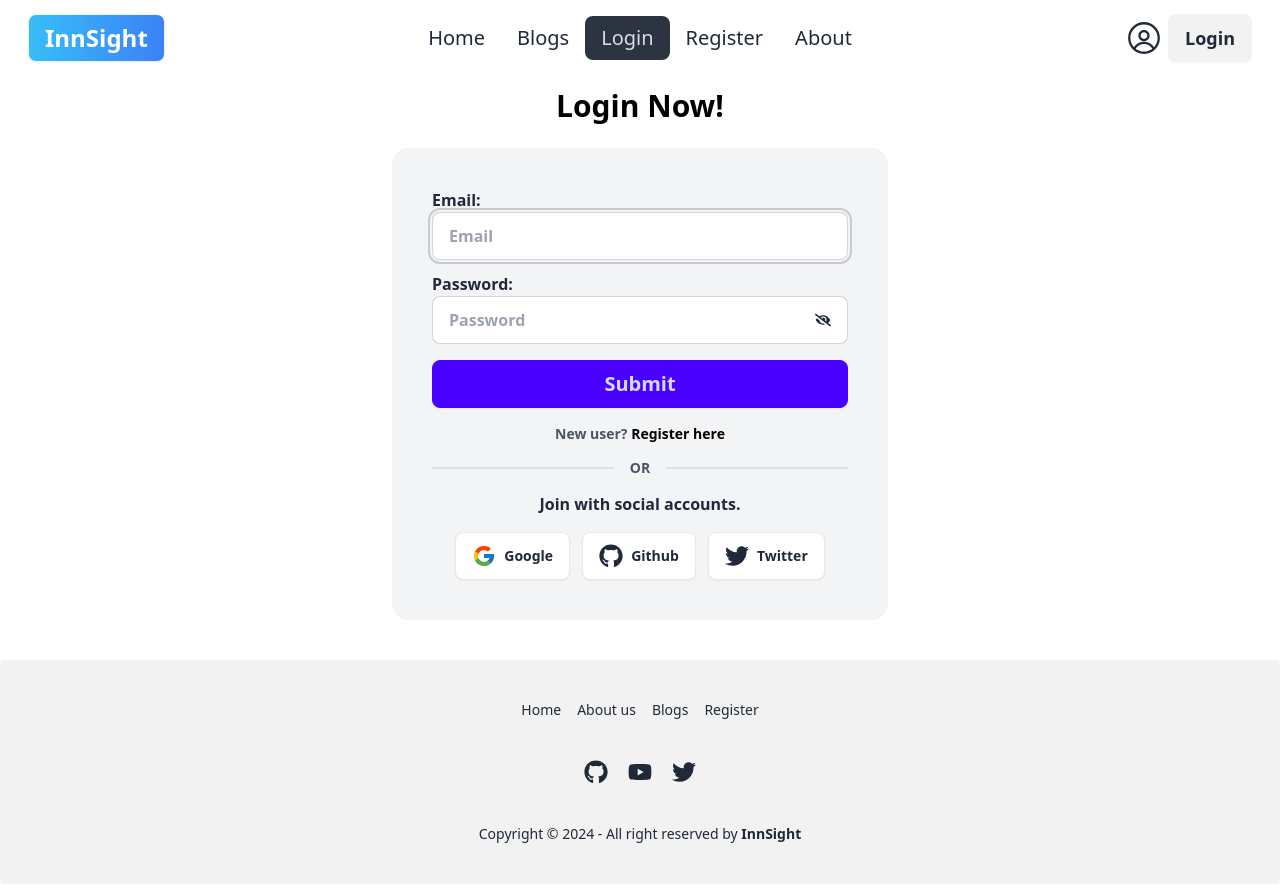
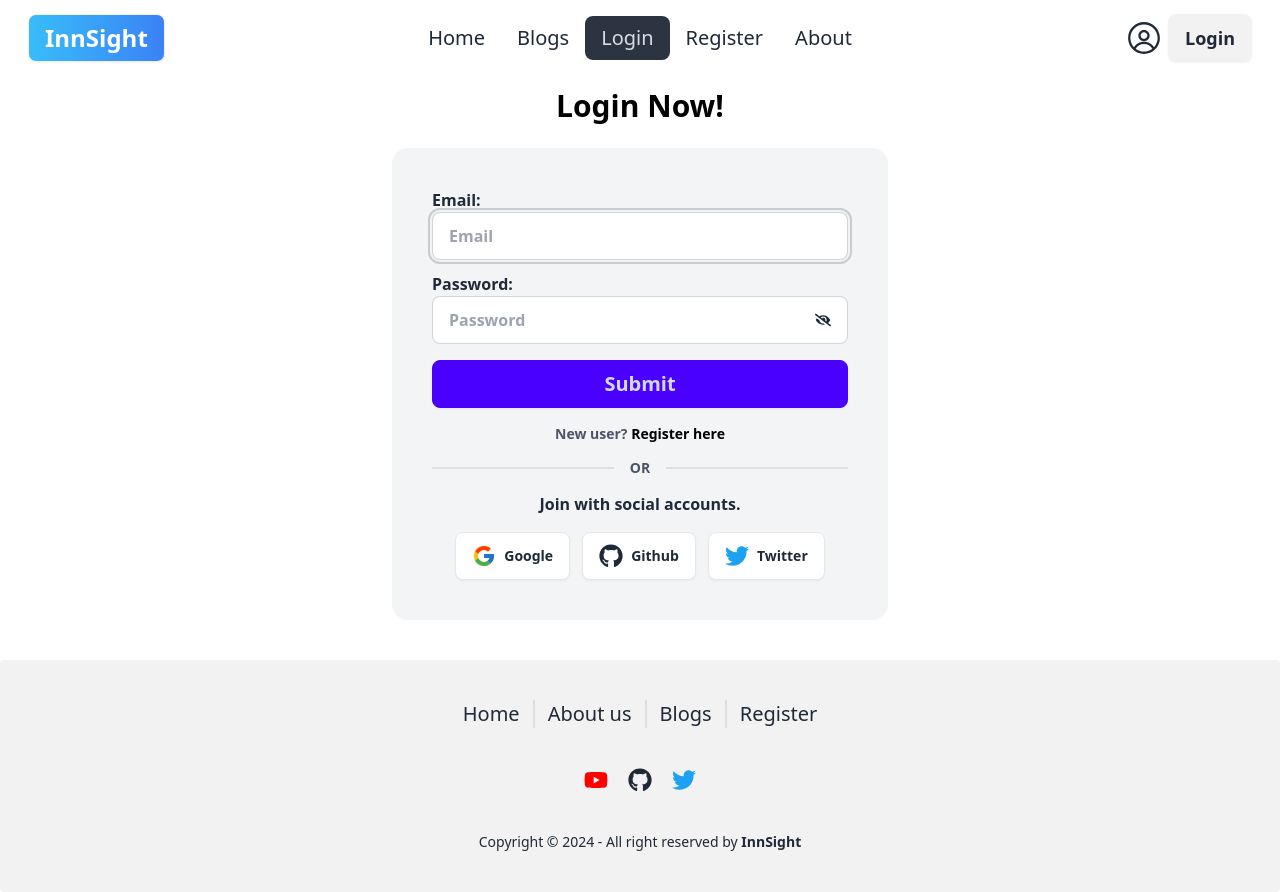
Before and after one commit to arparvej1/assignment-9-innsight, a React (Vite) app: page /login in a window 1280 px wide. Built offline with nearby package versions, Linux system fonts and the light colour scheme; no server answers.

Commit message:
twitter logo color update

```diff
--- a/src/pages/Login/Login.jsx
+++ b/src/pages/Login/Login.jsx
@@ -151,7 +151,7 @@ const Login = () => {
                 onClick={handleLoginWithTwitter}
                 className="flex gap-2 btn border border-gray-200 bg-white"
               >
-                <FaTwitter className="text-2xl" />
+                <FaTwitter className="text-2xl text-[#1DA1F2]" />
                 Twitter
               </button>
             </div>
--- a/src/pages/Register/Register.jsx
+++ b/src/pages/Register/Register.jsx
@@ -185,7 +185,7 @@ const Register = () => {
                 onClick={handleLoginWithTwitter}
                 className="flex gap-2 btn border border-gray-200 bg-white"
               >
-                <FaTwitter className="text-2xl" />
+                <FaTwitter className="text-2xl text-[#1DA1F2]" />
                 Twitter
               </button>
             </div>
--- a/src/pages/Shared/Footer.jsx
+++ b/src/pages/Shared/Footer.jsx
@@ -7,19 +7,22 @@ const Footer = () => {
   const { user } = useContext(AuthContext);
   return (
     <footer className="footer footer-center mt-10 p-10 bg-base-200 text-base-content rounded">
-      <nav className="grid grid-flow-col gap-4">
+      <nav className="grid grid-flow-col md:text-lg lg:text-xl">
         <Link to='/' className="link-hover">Home</Link>
+        <div className="divider divider-horizontal w-1 mx-1"></div>
         <Link to='/about' className="link-hover">About us</Link>
+        <div className="divider divider-horizontal w-1 mx-1"></div>
         <Link to='/blogs' className="link-hover">Blogs</Link>
+        <div className="divider divider-horizontal w-1 mx-1"></div>
         {!user ?
           <Link to='/register' className="link-hover">Register</Link>
           : <Link to='/profile' className="link-hover">Profile</Link>}
       </nav>
       <nav>
         <div className="grid grid-flow-col gap-5">
+          <Link><FaYoutube className="text-2xl text-[#FF0000]" /></Link>
           <Link><FaGithub className="text-2xl" /></Link>
-          <Link><FaYoutube className="text-2xl" /></Link>
-          <Link><FaTwitter className="text-2xl" /></Link>
+          <Link><FaTwitter className="text-2xl text-[#1DA1F2]" /></Link>
         </div>
       </nav>
       <aside>
```
